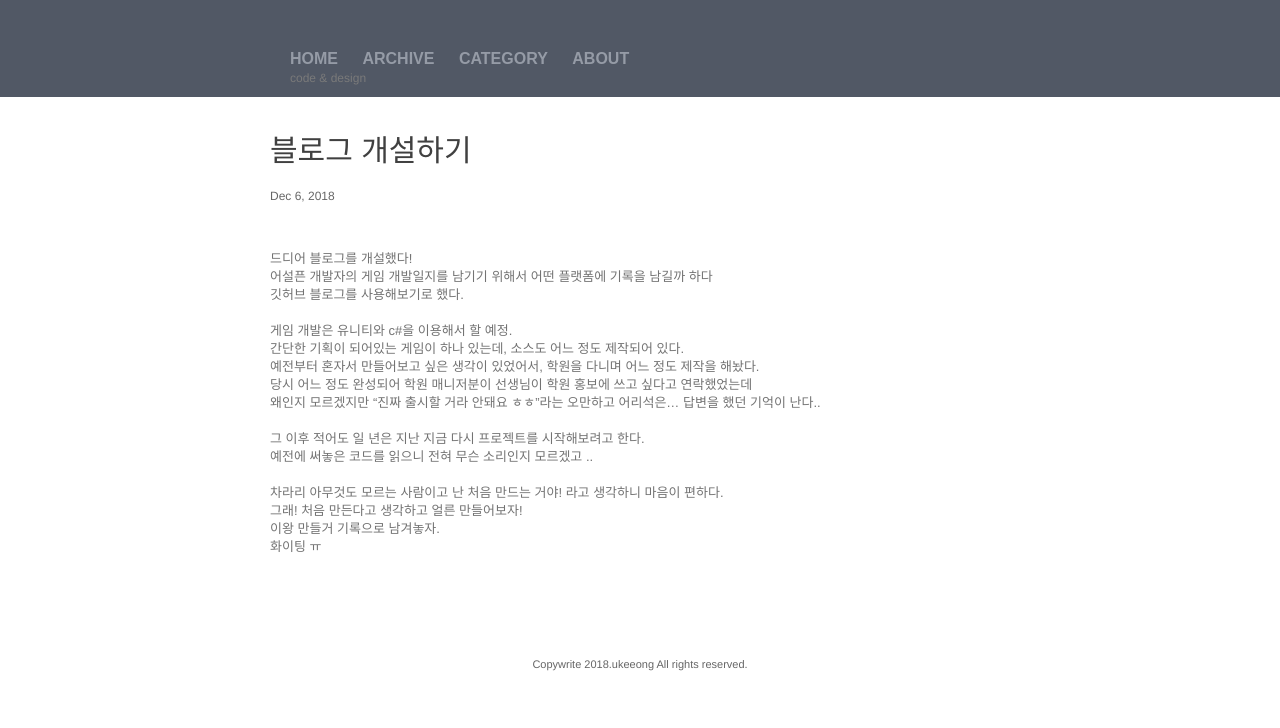
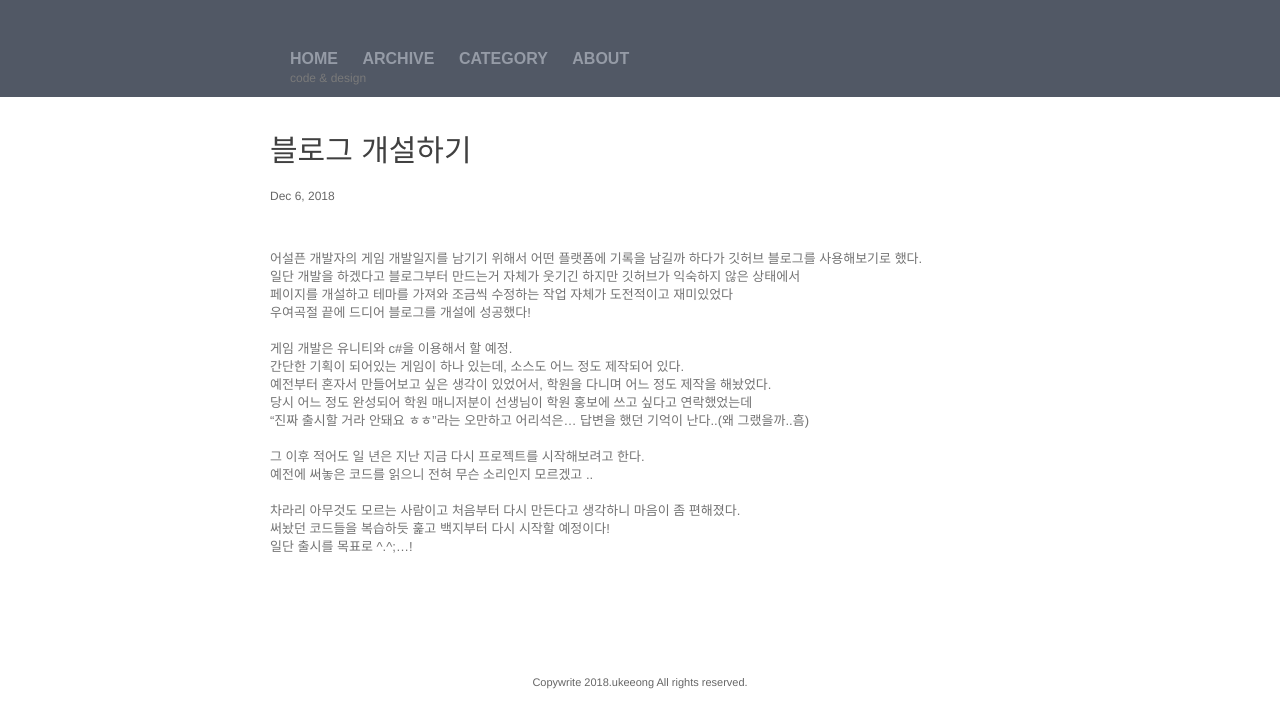
Before and after one commit to ukeeong/ukeeong.github.io, a Jekyll site: the page built from _posts/2018-12-06-유기옹의-개발일지.markdown, in a window 1280 px wide. Shown: the top 728 px of the page. Built offline with Jekyll 4.4.1, drawn with Linux system fonts in a browser that asks for light colours; comment, search, counter and statistics services are not loaded.

Commit message:
Update 2018-12-06-유기옹의-개발일지.markdown

```diff
--- a/_posts/2018-12-06-유기옹의-개발일지.markdown
+++ b/_posts/2018-12-06-유기옹의-개발일지.markdown
@@ -6,24 +6,25 @@ categories: diaries
 ---
 <br>
 <br>
-드디어 블로그를 개설했다!<br>
-어설픈 개발자의 게임 개발일지를 남기기 위해서 어떤 플랫폼에 기록을 남길까 하다<br>
-깃허브 블로그를 사용해보기로 했다.<br>
+어설픈 개발자의 게임 개발일지를 남기기 위해서 어떤 플랫폼에 기록을 남길까 하다가 깃허브 블로그를 사용해보기로 했다.<br>
+일단 개발을 하겠다고 블로그부터 만드는거 자체가 웃기긴 하지만 깃허브가 익숙하지 않은 상태에서<br>
+페이지를 개설하고 테마를 가져와 조금씩 수정하는 작업 자체가 도전적이고 재미있었다<br>
+우여곡절 끝에 드디어 블로그를 개설에 성공했다!<br>
 <br>
 게임 개발은 유니티와 c#을 이용해서 할 예정.<br>
 간단한 기획이 되어있는 게임이 하나 있는데, 소스도 어느 정도 제작되어 있다.<br>
-예전부터 혼자서 만들어보고 싶은 생각이 있었어서, 학원을 다니며 어느 정도 제작을 해놨다.<br>
+예전부터 혼자서 만들어보고 싶은 생각이 있었어서, 학원을 다니며 어느 정도 제작을 해놨었다.<br>
 당시 어느 정도 완성되어 학원 매니저분이 선생님이 학원 홍보에 쓰고 싶다고 연락했었는데<br>
-왜인지 모르겠지만 "진짜 출시할 거라 안돼요 ㅎㅎ"라는 오만하고 어리석은... 답변을 했던 기억이 난다..<br>
+"진짜 출시할 거라 안돼요 ㅎㅎ"라는 오만하고 어리석은... 답변을 했던 기억이 난다..(왜 그랬을까..흠)<br>
 <br>
 그 이후 적어도 일 년은 지난 지금 다시 프로젝트를 시작해보려고 한다.<br>
 예전에 써놓은 코드를 읽으니 전혀 무슨 소리인지 모르겠고 ..<br>
 <br>
-차라리 아무것도 모르는 사람이고 난 처음 만드는 거야! 라고 생각하니 마음이 편하다.<br>
-그래! 처음 만든다고 생각하고 얼른 만들어보자!<br>
-이왕 만들거 기록으로 남겨놓자.<br>
-화이팅 ㅠ<br>
+차라리 아무것도 모르는 사람이고 처음부터 다시 만든다고 생각하니 마음이 좀 편해졌다.<br>
+써놨던 코드들을 복습하듯 훑고 백지부터 다시 시작할 예정이다!<br>
+일단 출시를 목표로 ^.^;...!<br>
 <br>
 <br>
 <br>
 <br>
+<br>
```
